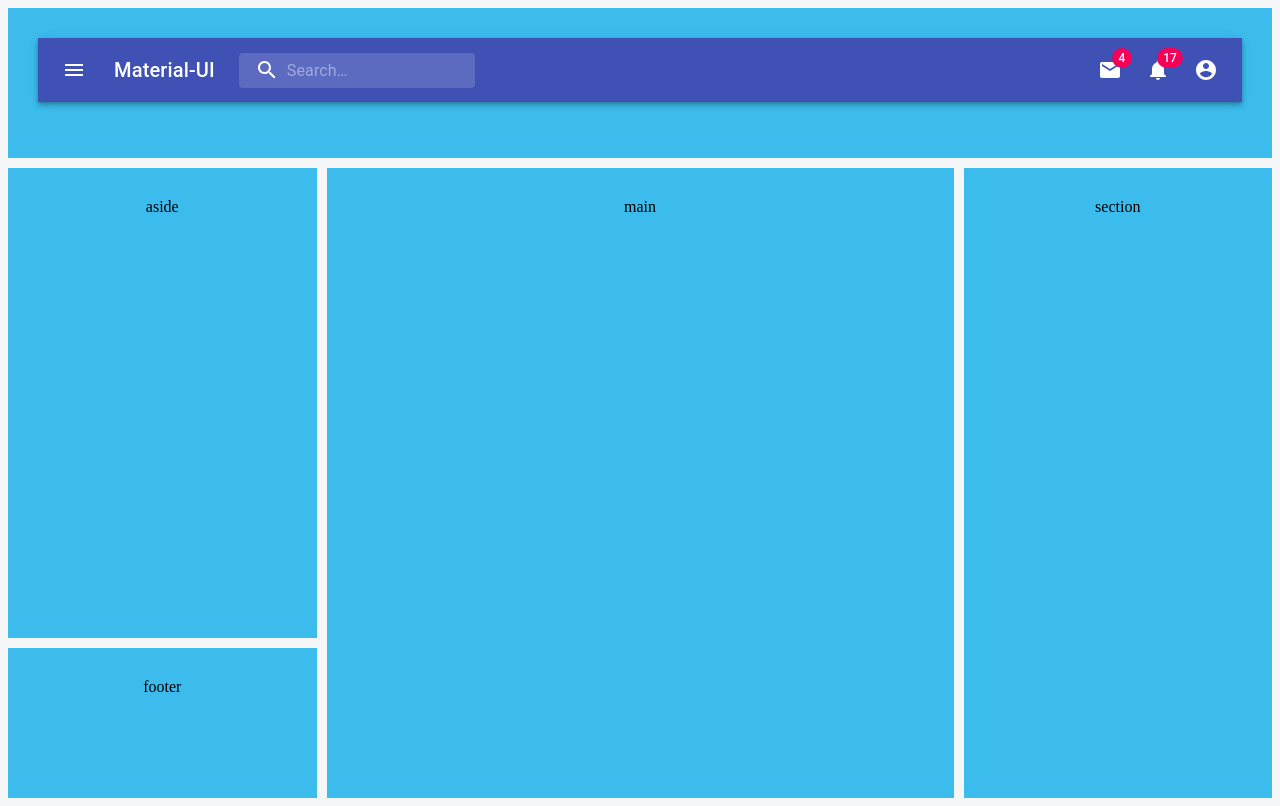
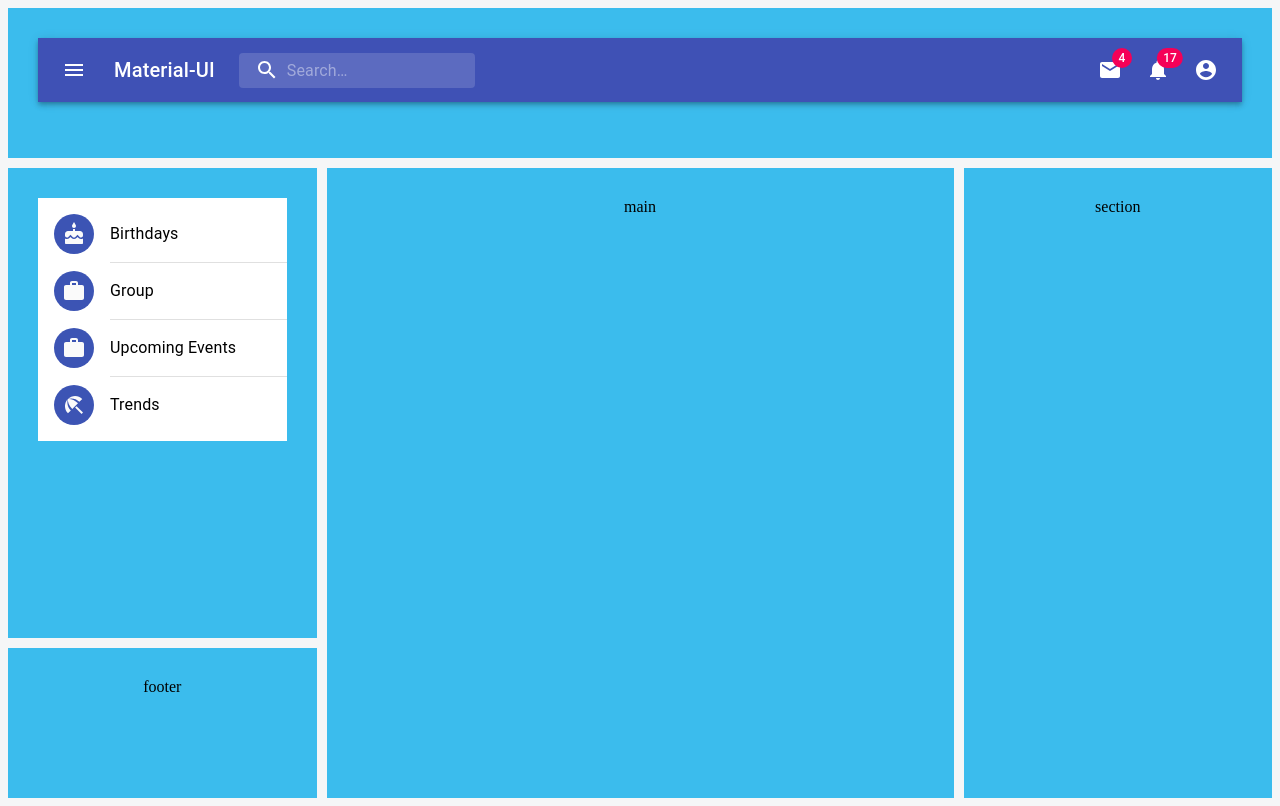
Before and after one commit to ellaidevs/comment-manager-frontend, a React (Create React App) app: page / in a window 1280 px wide. Built offline with nearby package versions, Linux system fonts and the light colour scheme.

Commit message:
feat: add Events component

```diff
--- a/src/App.css
+++ b/src/App.css
@@ -36,7 +36,7 @@ body {
 
 }
 
-#content .header, aside, main, section, footer {
+#content .header, .aside, main, section, footer {
     background: #3bbced; /*later set to white*/
     padding: 30px;
 }
@@ -45,7 +45,7 @@ body {
     grid-area: header;
 }
 
-aside {
+.aside {
     grid-area: aside;
 }
 
--- a/src/App.js
+++ b/src/App.js
@@ -1,14 +1,18 @@
 import './App.css';
 import Header from "./components/Header";
+import Aside from "./components/Aside";
+import Events from "./components/materialui/Events";
 
 function App() {
     return (
         <div className="App">
             <div id="content">
                 <Header/>
-                <aside>aside</aside>
+                <Aside/>
                 <main>main</main>
-                <section>section</section>
+                <section>
+                    section
+                </section>
                 <footer>footer</footer>
             </div>
         </div>
--- /dev/null
+++ b/src/components/Aside.js
@@ -0,0 +1,12 @@
+import React from 'react';
+import Events from './materialui/Events';
+
+const Aside = () => {
+    return (
+        <div className="aside">
+            <Events/>
+        </div>
+    );
+};
+
+export default Aside;
--- a/src/components/Header.js
+++ b/src/components/Header.js
@@ -1,5 +1,5 @@
 import React from 'react';
-import AppBar from './AppBar';
+import AppBar from './materialui/AppBar';
 
 const Header = () => {
     return (
--- /dev/null
+++ b/src/components/materialui/Events.js
@@ -0,0 +1,66 @@
+import React from 'react';
+import {alpha, makeStyles} from '@material-ui/core/styles';
+import List from '@material-ui/core/List';
+import ListItem from '@material-ui/core/ListItem';
+import ListItemText from '@material-ui/core/ListItemText';
+import ListItemAvatar from '@material-ui/core/ListItemAvatar';
+import Avatar from '@material-ui/core/Avatar';
+import CakeIcon from '@material-ui/icons/Cake';
+import WorkIcon from '@material-ui/icons/Work';
+import BeachAccessIcon from '@material-ui/icons/BeachAccess';
+import Divider from '@material-ui/core/Divider';
+
+const useStyles = makeStyles((theme) => ({
+    root: {
+        width: '100%',
+        maxWidth: 360,
+        backgroundColor: theme.palette.background.paper,
+    },
+    iconBaseColor: {
+        backgroundColor: "#3c54b4",
+    },
+}));
+
+export default function InsetDividers() {
+    const classes = useStyles();
+
+    return (
+        <List className={classes.root}>
+            <ListItem>
+                <ListItemAvatar>
+                    <Avatar className={classes.iconBaseColor}>
+                        <CakeIcon/>
+                    </Avatar>
+                </ListItemAvatar>
+                <ListItemText primary="Birthdays"/>
+            </ListItem>
+            <Divider variant="inset" component="li"/>
+            <ListItem>
+                <ListItemAvatar>
+                    <Avatar className={classes.iconBaseColor}>
+                        <WorkIcon/>
+                    </Avatar>
+                </ListItemAvatar>
+                <ListItemText primary="Group"/>
+            </ListItem>
+            <Divider variant="inset" component="li"/>
+            <ListItem>
+                <ListItemAvatar>
+                    <Avatar className={classes.iconBaseColor}>
+                        <WorkIcon/>
+                    </Avatar>
+                </ListItemAvatar>
+                <ListItemText primary="Upcoming Events"/>
+            </ListItem>
+            <Divider variant="inset" component="li"/>
+            <ListItem>
+                <ListItemAvatar>
+                    <Avatar className={classes.iconBaseColor}>
+                        <BeachAccessIcon/>
+                    </Avatar>
+                </ListItemAvatar>
+                <ListItemText primary="Trends"/>
+            </ListItem>
+        </List>
+    );
+}
```
Also changed, not shown: src/components/materialui/AppBar.js (renamed from src/components/AppBar.js).
